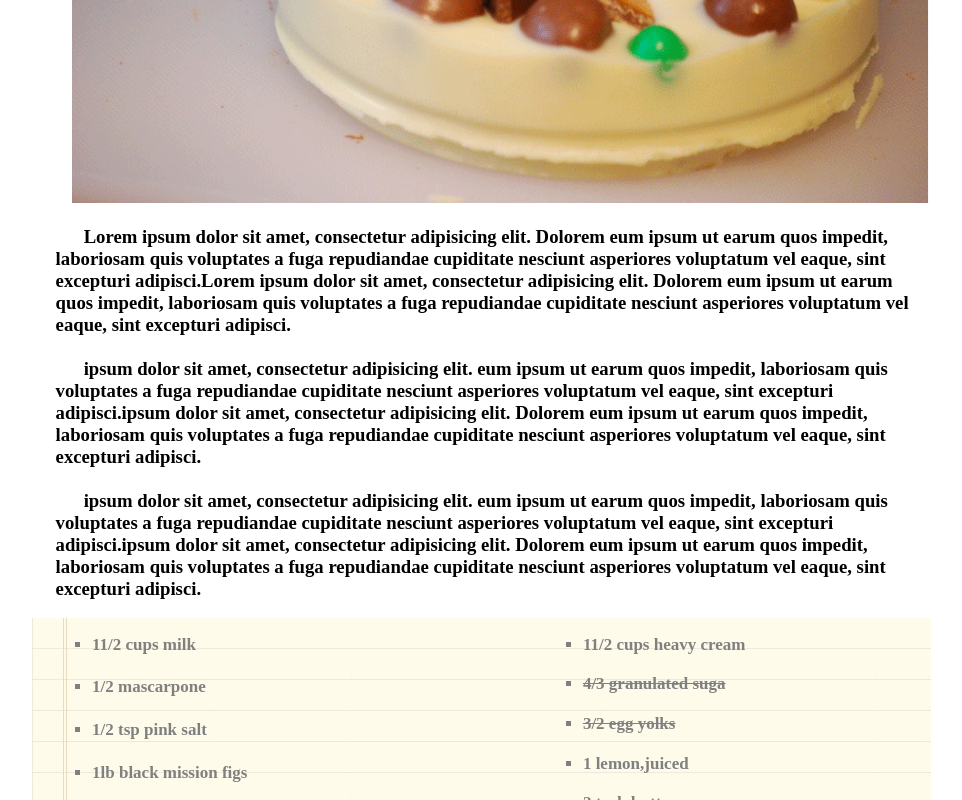
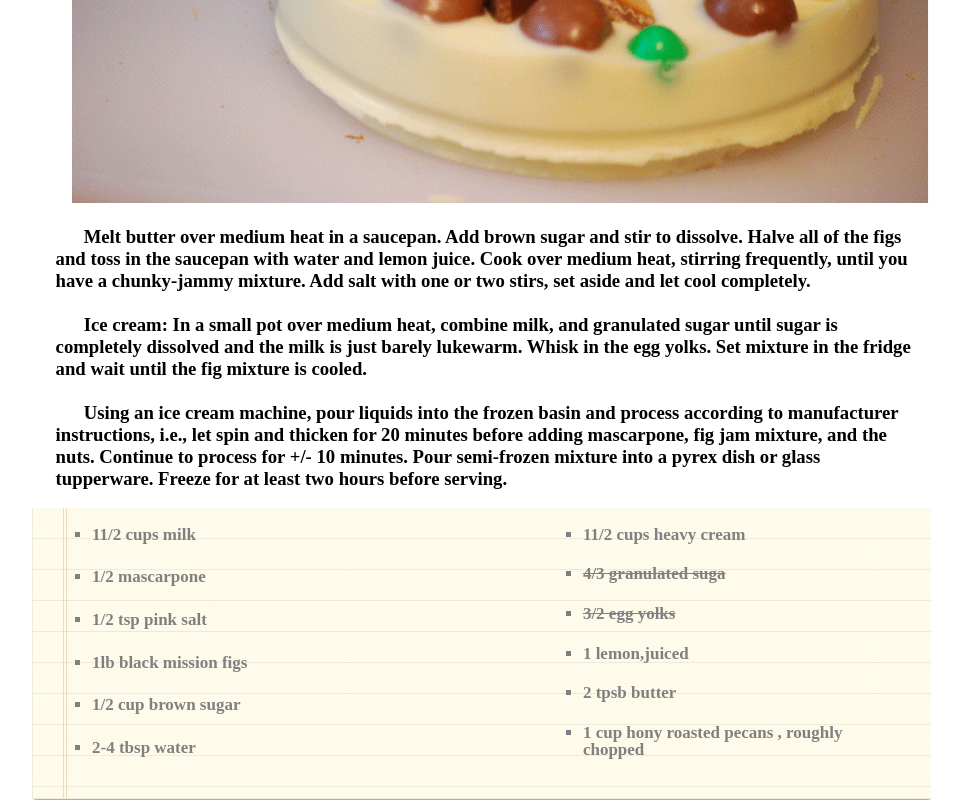
Before and after one commit to Monther-alkhwaldeh/chocolate--pizza, a plain HTML site: page index.html in a window 1280 px wide. Shown: the part 631-1431 px from the top of the page, without its empty margins (176-1138 px from the left). Drawn offline with Linux system fonts and the light colour scheme; files whose address does not match are found by name; a web font is replaced by a local one.

Commit message:
edit text

```diff
--- a/index.html
+++ b/index.html
@@ -42,7 +42,12 @@
             <div>
                 <ul>
                     <li><em><img src="./images/choco-pizza.png" alt="choko pizaa"></em></li>
-                    <li> <h3>&nbsp; &nbsp; &nbsp; Lorem ipsum dolor sit amet, consectetur adipisicing elit. Dolorem eum ipsum ut earum quos impedit, laboriosam quis voluptates a fuga repudiandae cupiditate nesciunt asperiores voluptatum vel eaque, sint excepturi adipisci.Lorem ipsum dolor sit amet, consectetur adipisicing elit. Dolorem eum ipsum ut earum quos impedit, laboriosam quis voluptates a fuga repudiandae cupiditate nesciunt asperiores voluptatum vel eaque, sint excepturi adipisci. <br> <br> &nbsp; &nbsp; &nbsp; ipsum dolor sit amet, consectetur adipisicing elit. eum ipsum ut earum quos impedit, laboriosam quis voluptates a fuga repudiandae cupiditate nesciunt asperiores voluptatum vel eaque, sint excepturi adipisci.ipsum dolor sit amet, consectetur adipisicing elit. Dolorem eum ipsum ut earum quos impedit, laboriosam quis voluptates a fuga repudiandae cupiditate nesciunt asperiores voluptatum vel eaque, sint excepturi adipisci. <br> <br> &nbsp; &nbsp; &nbsp; ipsum dolor sit amet, consectetur adipisicing elit. eum ipsum ut earum quos impedit, laboriosam quis voluptates a fuga repudiandae cupiditate nesciunt asperiores voluptatum vel eaque, sint excepturi adipisci.ipsum dolor sit amet, consectetur adipisicing elit. Dolorem eum ipsum ut earum quos impedit, laboriosam quis voluptates a fuga repudiandae cupiditate nesciunt asperiores voluptatum vel eaque, sint excepturi adipisci.</h3></li>
+                    <li> <h3>&nbsp; &nbsp; &nbsp; Melt butter over medium heat in a saucepan. Add brown sugar and stir to dissolve. Halve all
+                        of the figs and toss in the saucepan with water and lemon juice. Cook over medium heat, stirring frequently, until
+                        you have a chunky-jammy mixture. Add salt with one or two stirs, set aside and let cool completely. <br> <br> &nbsp; &nbsp; &nbsp; Ice cream: In a small pot over medium heat, combine milk, and granulated sugar until sugar is completely
+                        dissolved and the milk is just barely lukewarm. Whisk in the egg yolks. Set mixture in the fridge and wait until the
+                        fig mixture is cooled. <br> <br> &nbsp; &nbsp; &nbsp; Using an ice cream machine, pour liquids into the frozen basin and process according to manufacturer
+                        instructions, i.e., let spin and thicken for 20 minutes before adding mascarpone, fig jam mixture, and the nuts. Continue to process for +/- 10 minutes. Pour semi-frozen mixture into a pyrex dish or glass tupperware. Freeze for at least two hours before serving. </h3></li>
 
                 </ul>
             </div>
```
